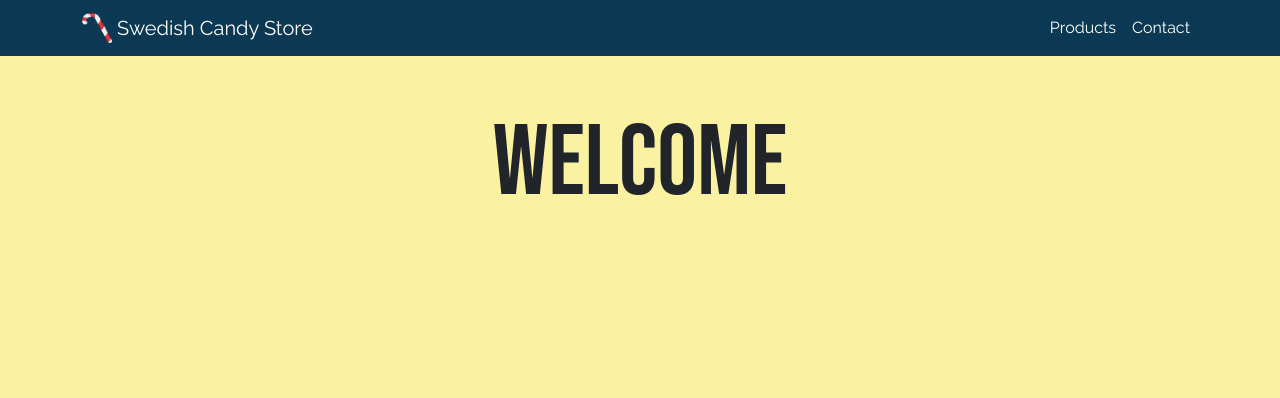
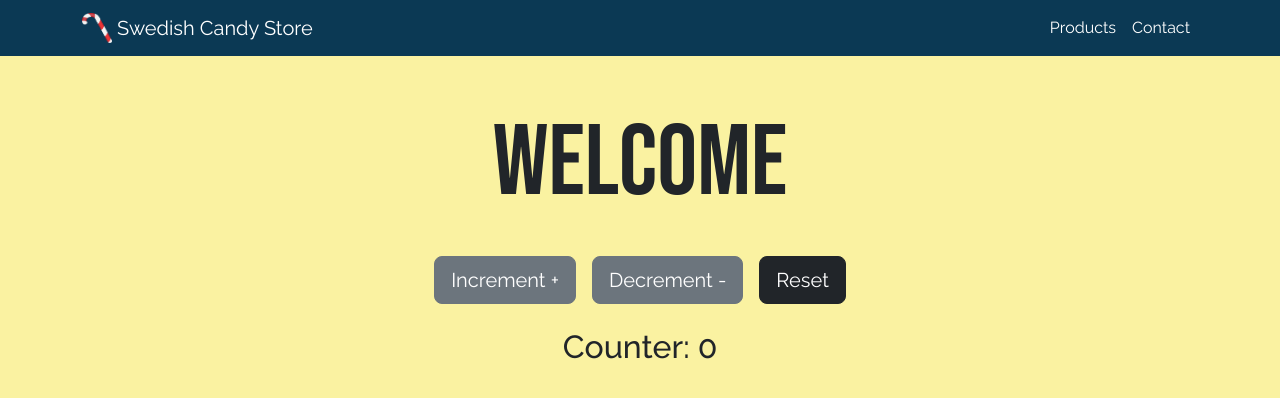
Before and after one commit to IdacJohansson/Color-picker, a React (Vite) app in the folder my-react-app/: page / in a window 1280 px wide. Shown: the top 398 px of the page. Built offline with nearby package versions, Linux system fonts and the light colour scheme.

Commit message:
Added counter on home-page

```diff
--- a/my-react-app/src/Components/NavBar.jsx
+++ b/my-react-app/src/Components/NavBar.jsx
@@ -1,6 +1,5 @@
 import React from "react";
-import Nav from "react-bootstrap/Nav";
-import Navbar from "react-bootstrap/Navbar";
+import { Nav, Navbar } from "react-bootstrap";
 import Container from "react-bootstrap/Container";
 
 import candyCane from "../assets/candy-cane.png";
--- a/my-react-app/src/Pages/Home.jsx
+++ b/my-react-app/src/Pages/Home.jsx
@@ -1,9 +1,64 @@
 import React from "react";
+import { useState } from "react";
+
+import Button from "react-bootstrap/Button";
+import { Container, Row, Col } from "react-bootstrap";
 
 export default function Home() {
+  const [counter, setCounter] = useState(0);
+
+  const increment = () => {
+    setCounter(counter + 1);
+  };
+
+  const decrement = () => {
+    setCounter(counter - 1);
+  };
+
+  const reset = () => {
+    setCounter(0);
+  };
+
   return (
-    <div>
-      <h1 className="mt-5">WELCOME</h1>
-    </div>
+    <Container className="text-center">
+      <Row>
+        <Col>
+          <h1 className="mt-5">WELCOME</h1>
+        </Col>
+      </Row>
+      <Row className="mt-4">
+        <Col>
+          <Button
+            variant="secondary"
+            size="lg"
+            className="mx-2"
+            onClick={increment}
+          >
+            Increment +
+          </Button>
+          <Button
+            variant="secondary"
+            size="lg"
+            className="mx-2"
+            onClick={decrement}
+          >
+            Decrement -
+          </Button>
+          <Button
+            variant="dark"
+            size="lg"
+            className="mx-2"
+            onClick={reset}
+          >
+            Reset
+          </Button>
+        </Col>
+      </Row>
+      <Row className="mt-4">
+        <Col>
+          <h2>Counter: {counter} </h2>
+        </Col>
+      </Row>
+    </Container>
   );
 }
--- a/my-react-app/src/Pages/Products.jsx
+++ b/my-react-app/src/Pages/Products.jsx
@@ -2,9 +2,7 @@ import React from 'react';
 
 import ProductCard from "../Components/ProductCard";
 
-import Col from "react-bootstrap/Col";
-import Row from "react-bootstrap/Row";
-import Container from "react-bootstrap/Container";
+import { Container, Row, Col } from "react-bootstrap";
 
 import bananaBubs from "../assets/Banana_Bubs.png";
 import raspberryLicoriceSkull from "../assets/Hallon_Lakritsskalle.png";
```
Also changed, not shown: my-react-app/src/index.scss (line endings or trailing spaces).
